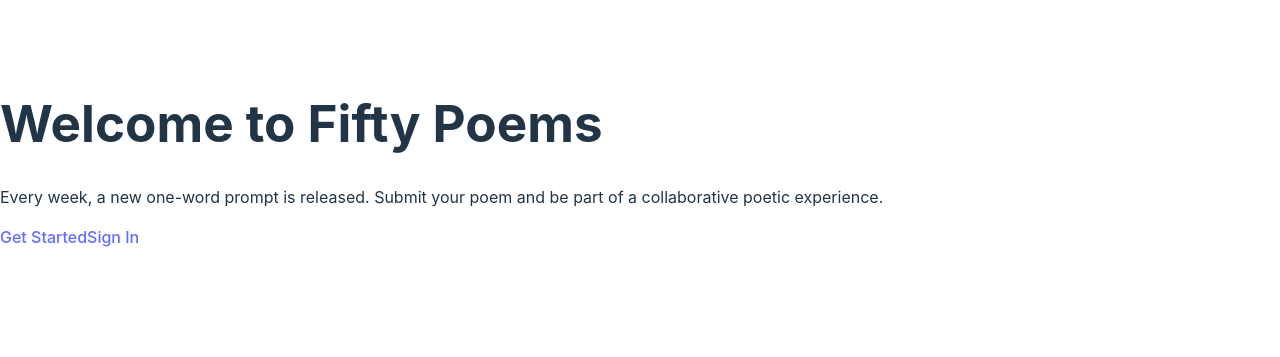
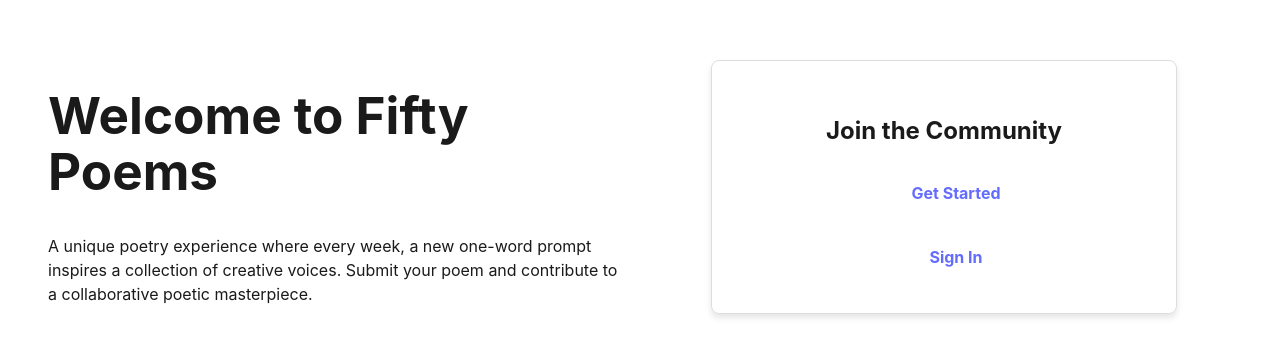
Before and after one commit to nick1702/fifty-poems, a React (Vite) app: page / in a window 1280 px wide. Shown: the part 245-602 px from the top of the page. Built offline with nearby package versions, Linux system fonts and the light colour scheme.

Commit message:
Added components for buttons

```diff
--- a/package.json
+++ b/package.json
@@ -13,7 +13,8 @@
   "dependencies": {
     "react": "^18.3.1",
     "react-dom": "^18.3.1",
-    "react-router-dom": "^7.1.3"
+    "react-router-dom": "^7.1.3",
+    "styled-components": "^6.1.14"
   },
   "devDependencies": {
     "@eslint/js": "^9.19.0",
--- a/src/components/Button.jsx
+++ b/src/components/Button.jsx
@@ -0,0 +1,30 @@
+import styled from "styled-components";
+import { Link } from "react-router-dom";
+
+export const Button = styled(Link)`
+    display: block;
+    width: 100%;
+    padding: 12px;
+    border-radius: 8px;
+    font-size: 1rem;
+    text-align: center;
+    font-weight: bold;
+    text-decoration: none;
+    margin-top: 1rem;
+    transition: background-color 0.3s;
+
+    &.signup {
+        background-color: #2563eb;
+        color: white;
+    }
+    &.signup:hover {
+        background-color: #1e40af;
+    }
+    &.signin {
+        background-color: #e5e7eb;
+        color: #1a1a1a;
+    }
+    &.signin:hover {
+        background-color: #d1d5db;
+    }
+`;
--- /dev/null
+++ b/src/components/Card.jsx
@@ -0,0 +1,11 @@
+import styled from "styled-components";
+
+export const Card = styled.div`
+    padding: 2rem;
+    border-radius: 8px;
+    box-shadow: 0px 4px 6px rgba(0, 0, 0, 0.1);
+    border: 1px solid #ddd;
+    text-align: center;
+    width: 100%;
+    max-width: 400px;
+`;
--- /dev/null
+++ b/src/components/Layout.jsx
@@ -0,0 +1,39 @@
+import styled from "styled-components";
+
+export const Container = styled.div`
+    min-height: 100vh;
+    display: flex;
+    flex-direction: column;
+    align-items: center;
+    justify-content: center;
+    background-color: white;
+    color: #1a1a1a;
+    padding: 2rem;
+
+    @media (min-width: 768px) {
+        flex-direction: row;
+    }
+`;
+
+export const LeftSection = styled.div`
+    width: 100%;
+    text-align: center;
+    padding: 1rem;
+
+    @media (min-width: 768px) {
+        width: 50%;
+        text-align: left;
+    }
+`;
+
+export const RightSection = styled.div`
+    width: 100%;
+    display: flex;
+    align-items: center;
+    justify-content: center;
+    padding: 1rem;
+
+    @media (min-width: 768px) {
+        width: 50%;
+    }
+`;
--- a/src/pages/Landing.jsx
+++ b/src/pages/Landing.jsx
@@ -1,21 +1,27 @@
 import { Link } from "react-router-dom";
+import { Container, LeftSection, RightSection } from "../components/Layout";
+import { Card } from "../components/Card";
+import { Button } from "../components/Button";
 
 function Landing() {
     return (
-        <div className="min-h-screen flex flex-col items-center justify-center bg-gray-50 text-gray-900 px-6">
-            <h1 className="text-4xl font-bold mb-4">Welcome to Fifty Poems</h1>
-            <p className="text-lg text-gray-600 text-center max-w-2xl">
-                Every week, a new one-word prompt is released. Submit your poem and be part of a collaborative poetic experience.
-            </p>
-            <div className="mt-6 flex space-x-4">
-                <Link to="/sign-up" className="bg-blue-600 text-white px-6 py-3 rounded-lg shadow hover:bg-blue-700">
-                    Get Started
-                </Link>
-                <Link to="/sign-in" className="bg-gray-300 text-gray-900 px-6 py-3 rounded-lg shadow hover:bg-gray-400">
-                    Sign In
-                </Link>
-            </div>
-        </div>
+        <Container>
+            <LeftSection>
+                <h1 className="text-5xl font-bold mb-4 text-blue-600">Welcome to Fifty Poems</h1>
+                <p className="text-lg text-gray-600">
+                    A unique poetry experience where every week, a new one-word prompt inspires
+                    a collection of creative voices. Submit your poem and contribute to a
+                    collaborative poetic masterpiece.
+                </p>
+            </LeftSection>
+            <RightSection>
+                <Card>
+                    <h2 className="text-xl font-semibold mb-4">Join the Community</h2>
+                    <Button to="/sign-up" variant="signup">Get Started</Button>
+                    <Button to="/sign-in" variant="signin">Sign In</Button>
+                </Card>
+            </RightSection>
+        </Container>
     );
 }
 
```
Also changed, not shown: 1 other file (tests, documents, lock files or other folders).
